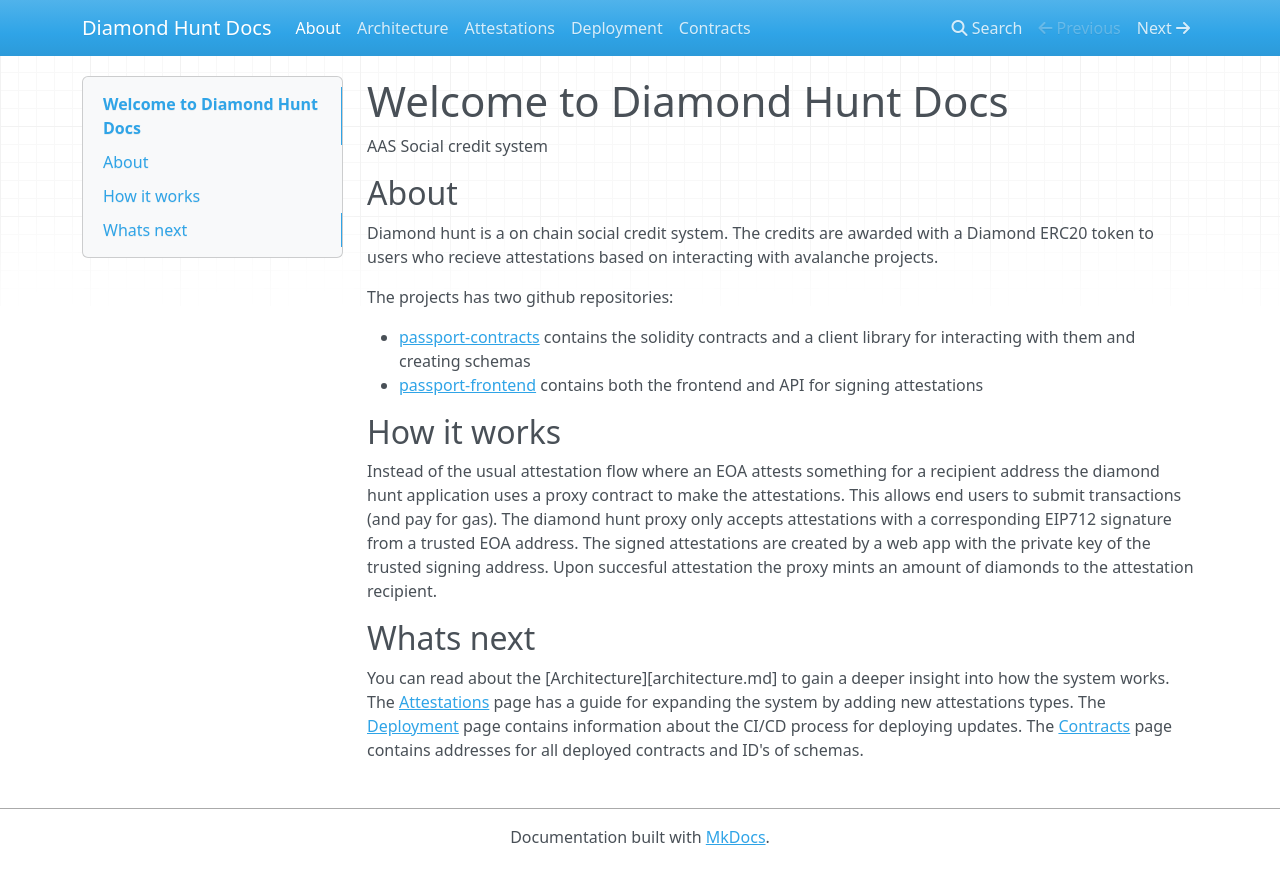
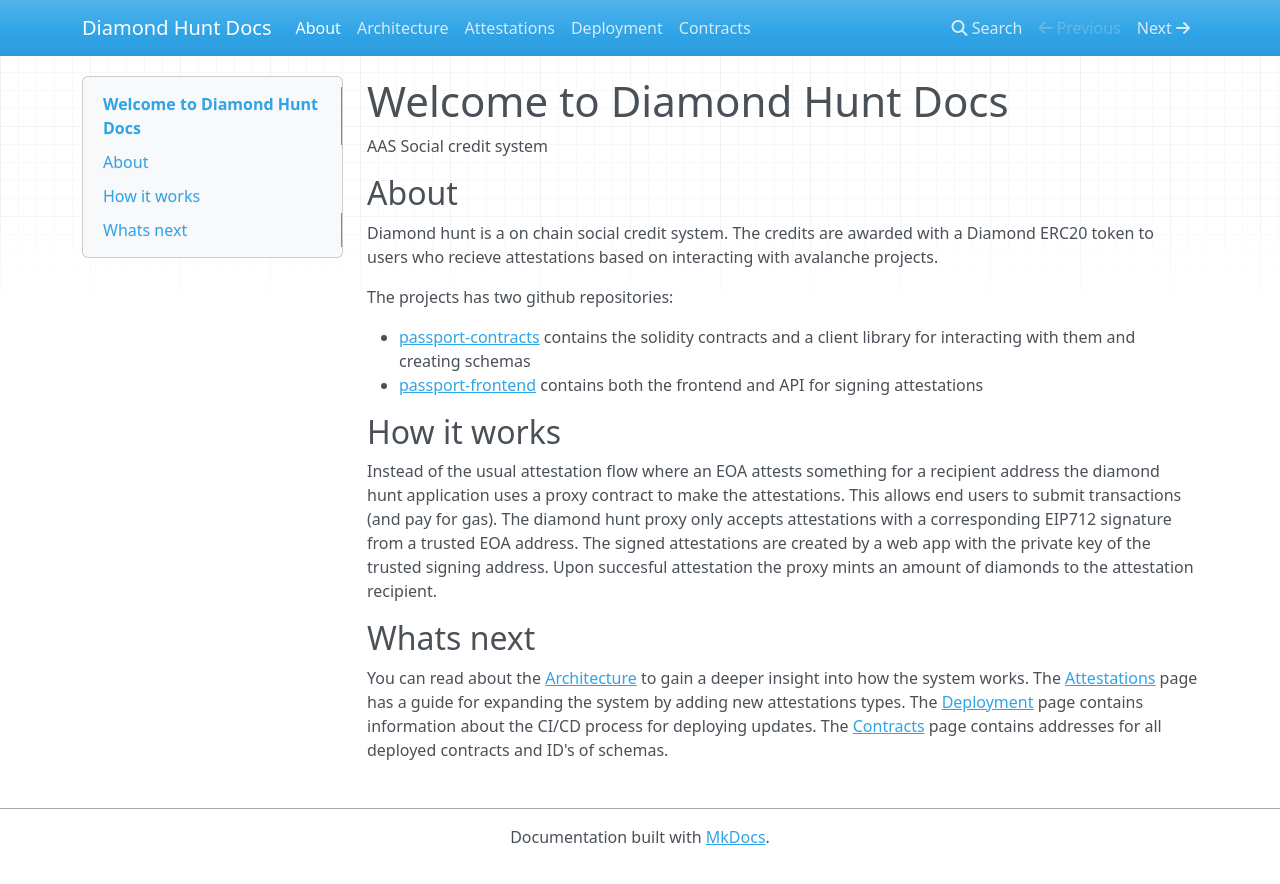
Before and after one commit to avax-attestations/diamond-hunt-docs, an MkDocs documentation site: the page built from docs/index.md, in a window 1280 px wide. Shown: the top 884 px of the page. Built offline with MkDocs 1.6.1, drawn with Linux system fonts in a browser that asks for light colours; nearby versions of some CDN libraries.

Commit message:
Fix link

```diff
--- a/docs/index.md
+++ b/docs/index.md
@@ -4,7 +4,9 @@
 
 ## About
 
-Diamond hunt is a on chain social credit system. The credits are awarded with a Diamond ERC20 token to users who recieve attestations based on interacting with avalanche projects.
+Diamond hunt is a on chain social credit system. The credits are awarded with a
+Diamond ERC20 token to users who recieve attestations based on interacting with
+avalanche projects.
 
 The projects has two github repositories:
 
@@ -13,8 +15,19 @@
 
 ## How it works
 
-Instead of the usual attestation flow where an EOA attests something for a recipient address the diamond hunt application uses a proxy contract to make the attestations. This allows end users to submit transactions (and pay for gas). The diamond hunt proxy only accepts attestations with a corresponding EIP712 signature from a trusted EOA address. The signed attestations are created by a web app with the private key of the trusted signing address. Upon succesful attestation the proxy mints an amount of diamonds to the attestation recipient.
+Instead of the usual attestation flow where an EOA attests something for a
+recipient address the diamond hunt application uses a proxy contract to make the
+attestations. This allows end users to submit transactions (and pay for gas).
+The diamond hunt proxy only accepts attestations with a corresponding EIP712
+signature from a trusted EOA address. The signed attestations are created by a
+web app with the private key of the trusted signing address. Upon succesful
+attestation the proxy mints an amount of diamonds to the attestation recipient.
 
 ## Whats next
 
-You can read about the [Architecture][architecture.md] to gain a deeper insight into how the system works. The [Attestations](attestations.md) page has a guide for expanding the system by adding new attestations types. The [Deployment](deployment.md) page contains information about the CI/CD process for deploying updates. The [Contracts](contracts.md) page contains addresses for all deployed contracts and ID's of schemas.
+You can read about the [Architecture](architecture.md) to gain a deeper insight
+into how the system works. The [Attestations](attestations.md) page has a guide
+for expanding the system by adding new attestations types. The
+[Deployment](deployment.md) page contains information about the CI/CD process
+for deploying updates. The [Contracts](contracts.md) page contains addresses for
+all deployed contracts and ID's of schemas.
```
